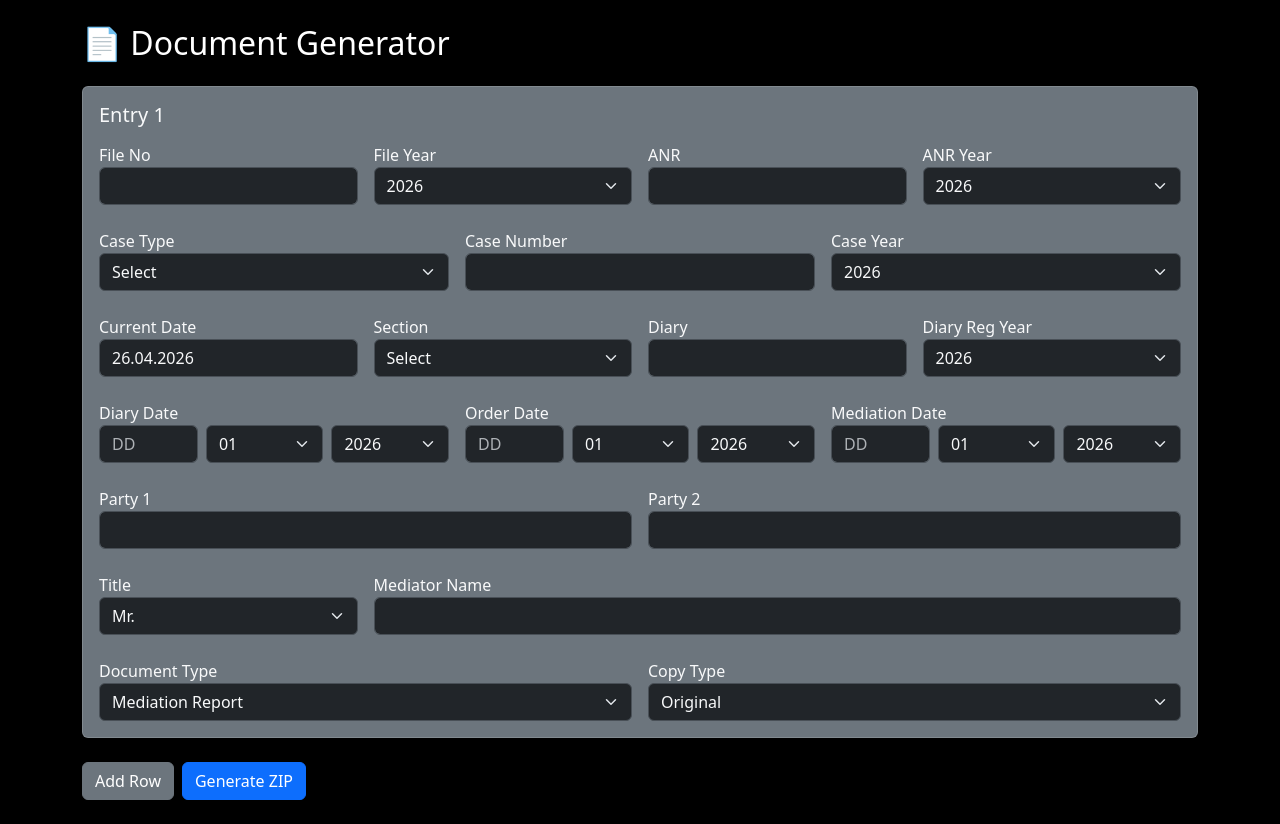
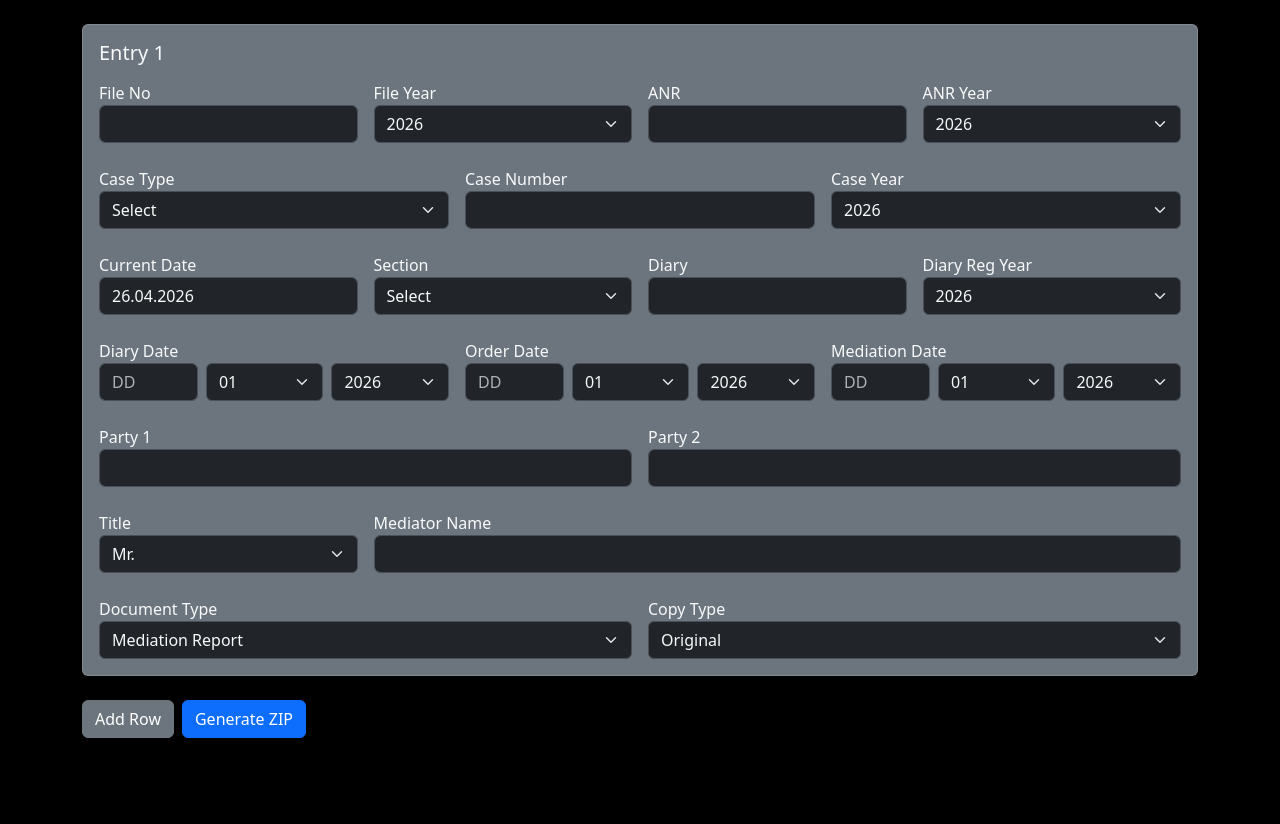
Before and after one commit to Xenomorphing79/doc-gen, a Next.js app: page / in a window 1280 px wide. After the commit the page ends 800 px from the top, so only its background shows below. Built offline with nearby package versions, Linux system fonts and the light colour scheme.

Commit message:
removed head

```diff
--- a/pages/index.js
+++ b/pages/index.js
@@ -97,8 +97,6 @@ export default function Home() {
 
   return (
     <div className="container py-4">
-      <h2 className="mb-4">📄 Document Generator</h2>
-
       {entries.map((entry, i) => (
         <div key={i} className="card mb-4 shadow-sm bg-secondary text-light">
           <div className="card-body">
```
